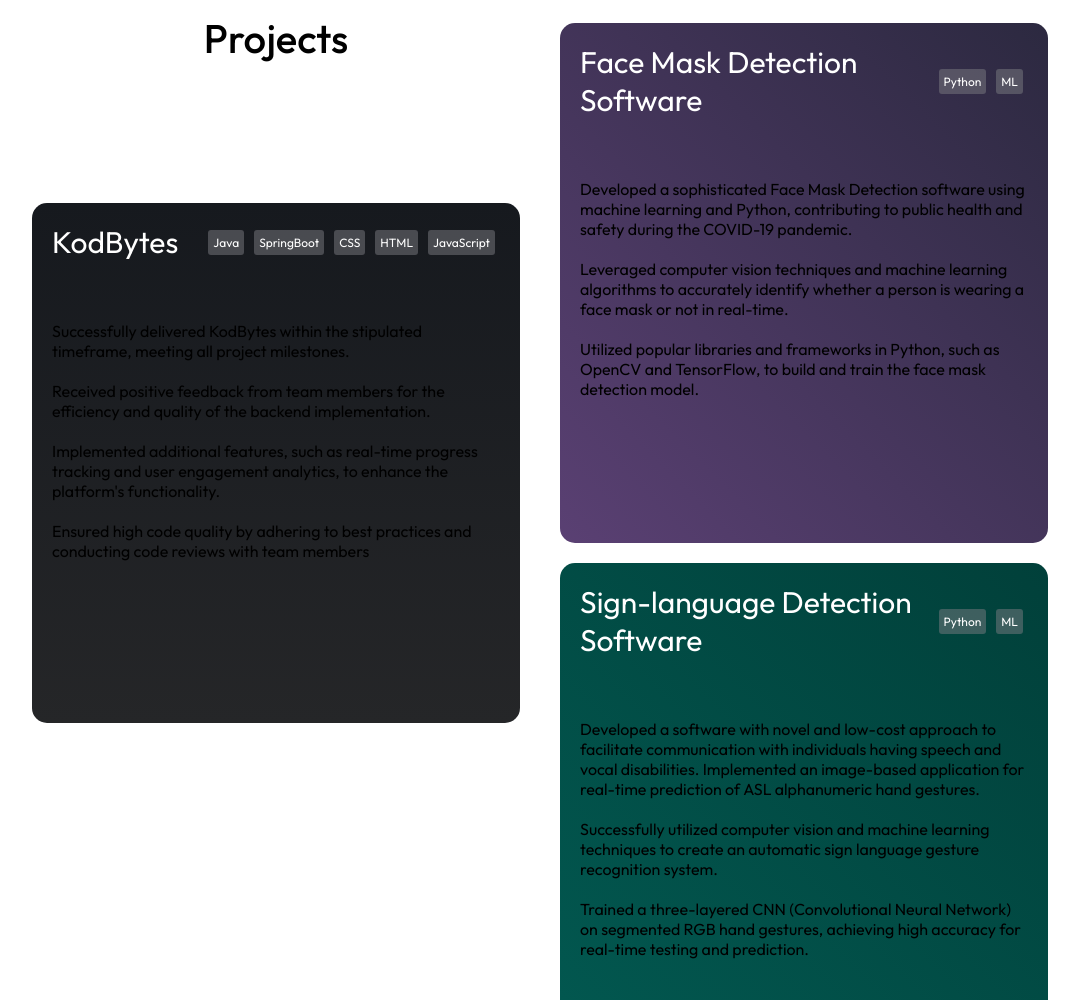
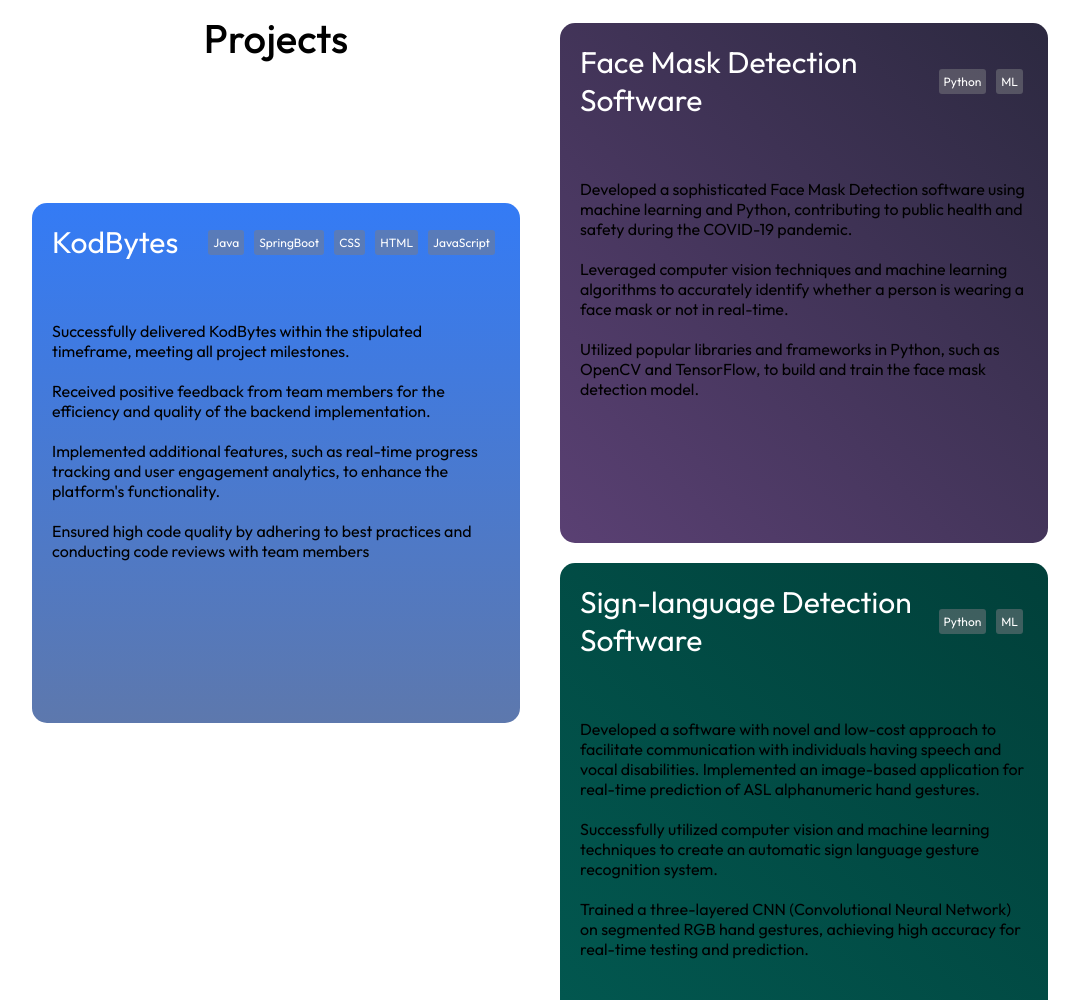
Before and after one commit to MistyShristy/mistyShristy.github.io, a plain HTML site: page index.html in a window 1280 px wide. Shown: the part 2248-3248 px from the top of the page, without its empty margins (138-1217 px from the left). Drawn offline with nearby package versions, Linux system fonts and the light colour scheme.

Commit message:
Update intro.css

```diff
--- a/intro.css
+++ b/intro.css
@@ -454,7 +454,7 @@
     min-width: 35vw;
     min-height: 60vh;
     max-height: 80vh;
-    background-color: #2d3037;
+    background-color: white;
     padding: 20px;
     border-radius: 15px;
     margin: 20px ;
@@ -462,7 +462,7 @@
   }
 
   .project-card-1 {
-    background: linear-gradient(180deg, #16191e, #252628);
+    background: linear-gradient(180deg, #347bf5, #5d78ad);
   }
 
   .project-card-2 {
```
